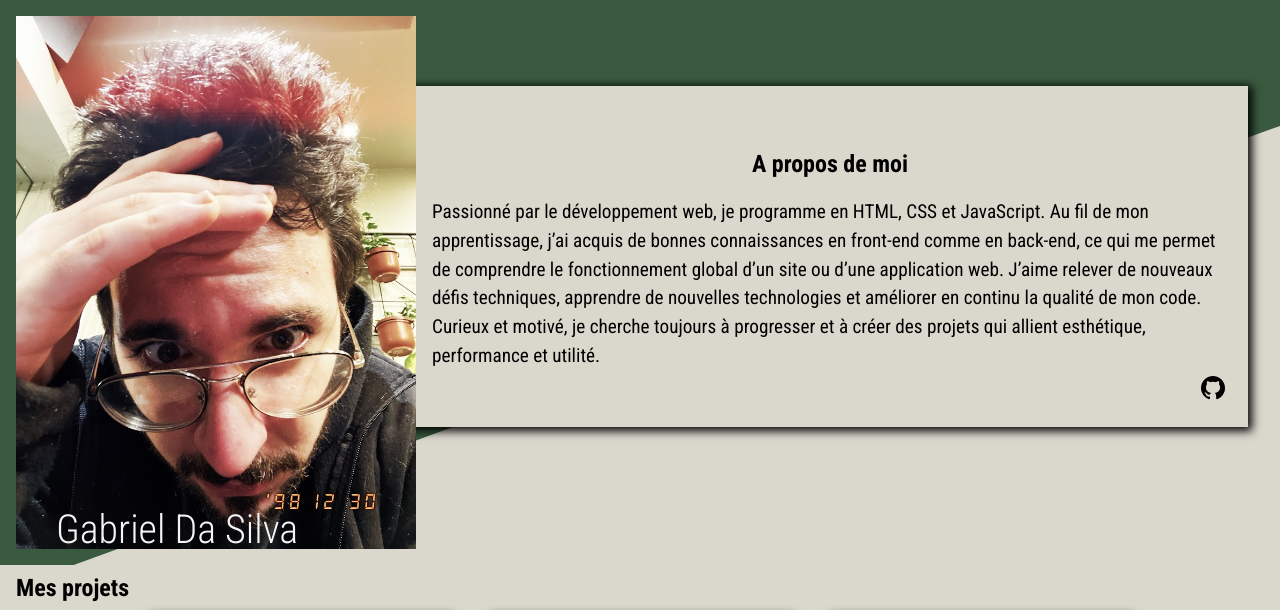
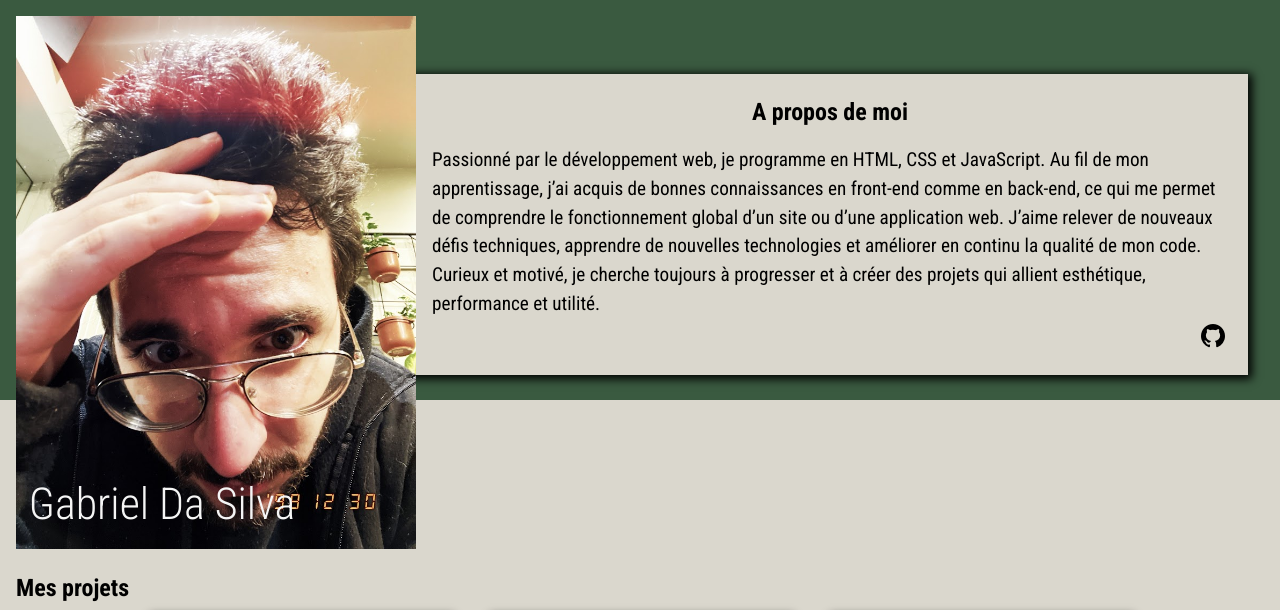
Before and after one commit to Neo-Glam/Homepage, a plain HTML site: page index.html in a window 1280 px wide. Shown: the top 610 px of the page. Drawn offline with Linux system fonts and the light colour scheme; a web font is replaced by a local one.

Commit message:
change le cube vert de position et des unites addaptative en unite fixe

```diff
--- a/index.html
+++ b/index.html
@@ -17,11 +17,12 @@
 <body>
 
 <div class="main">
+    <img class="cube" src="./src/cube.png" alt="">
     <div class="aboutMe">
-        <img class="cube" src="./src/cube.png" alt="">
-        <img class="photoPrincipale" src="./src/photoporto.jpg" alt="Gabriel Da Silva">
+        <div><img class="photoPrincipale" src="./src/photoporto.jpg" alt="Gabriel Da Silva">
+        <h1>Gabriel Da Silva</h1>
+    </div>
         <div>
-            <h1>Gabriel Da Silva</h1>
             <div>
                 <h2>A propos de moi</h2>
                 <p>Passionné par le développement web, je programme en HTML, CSS et JavaScript. Au fil de mon
--- a/styles.css
+++ b/styles.css
@@ -106,7 +106,6 @@ body {
   --main-color: #dad7cd;
   --second-color: #3a5a40;
   background-color: var(--main-color);
-}
 
 a {
   color: #000000;
@@ -126,23 +125,14 @@ a {
 }
 
 .cube {
-  width: 2000px;
-  height: 2000px;
+  width: 100%;
+  height: 400px;
   position: absolute;
   z-index: -1;
-  transform-origin: center;
-  transform: rotate(70deg);
-  top: -140vh;
-  @media (min-width: 600px) {
-    top: -100vh;
-  }
-  @media (min-width: 1000px) {
-    top: -166vh;
-  }
 }
 
 .photoPrincipale {
-  @media (min-width: 600px) {
+  @media (min-width: 660px) {
     max-width: 300px;
     float: left;
     margin-right: 2vh;
@@ -158,21 +148,26 @@ a {
   color: whitesmoke;
   position: absolute;
   transform: translate(2vh, -100%);
-  @media (min-width: 600px) {
-    top: 9vh;
-    left: -8vh;
+  @media (min-width: 660px) {
+    top: 80px;
+    left: -90px;
     position: relative;
-    font-size: 5vh;
+    font-size: 44px;
     font-weight: 300;
   }
   @media (min-width: 1000px) {
-    left: -49vh;
-    top: 68vh;
+    position: absolute;
+    top: 69vh;
+    left: 8vh;
+  }
+  @media (min-width: 1000px) {
+    top: 95%;
+    left: 1%;
   }
 }
 
 .aboutMe > div > div {
-  @media (min-width: 600px) {
+  @media (min-width: 660px) {
     -webkit-box-shadow: 2px 2px 9px 2px #000000;
     box-shadow: 2px 2px 9px 2px #000000;
     position: relative;
@@ -183,18 +178,20 @@ a {
     margin-right: 2vh;
     background-color: var(--main-color);
   }
+    @media (min-width: 1000px) {
+    margin-top: 6vh;
+  }
 }
 
 .aboutMe > div > div > h2 {
   text-align: center;
-  @media (min-width: 600px) {
-    margin-top: 5vh;
+  @media (min-width: 660px) {
     margin-bottom: 2vh;
   }
 }
 
 .aboutMe > div > div > p {
-  @media (min-width: 600px) {
+  @media (min-width: 660px) {
     font-size: larger;
   }
 }
@@ -239,7 +236,7 @@ a {
 .myWork > h2 {
   text-align: center;
   margin-bottom: 10px;
-  @media (min-width: 600px) {
+  @media (min-width: 660px) {
     text-align: left;
     padding-left: 2vh;
   }
@@ -249,7 +246,7 @@ a {
   background-color: var(--second-color);
   background-clip: content-box;
   grid-row-start: 5;
-  @media (min-width: 600px) {
+  @media (min-width: 660px) {
     display: grid;
     grid-auto-flow: column;
   }
@@ -257,7 +254,7 @@ a {
 
 .contactMe > div {
   padding: 2vh;
-  @media (min-width: 600px) {
+  @media (min-width: 660px) {
     display: grid;
     grid-auto-flow: row;
     padding-top: 7vh;
@@ -267,7 +264,7 @@ a {
 .contactMe > div > h2 {
   text-align: center;
   color: whitesmoke;
-  @media (min-width: 600px) {
+  @media (min-width: 660px) {
     text-align: left;
   }
 }
@@ -287,13 +284,13 @@ a {
 .contactMe > div > p:last-of-type {
   font-size: x-large;
   text-align: center;
-  @media (min-width: 600px) {
+  @media (min-width: 660px) {
     text-align: left;
   }
 }
 
 .contactMe > img {
-  @media (min-width: 600px) {
+  @media (min-width: 660px) {
     max-width: 300px;
     margin: 2vh;
     margin-bottom: 5vh;
```
